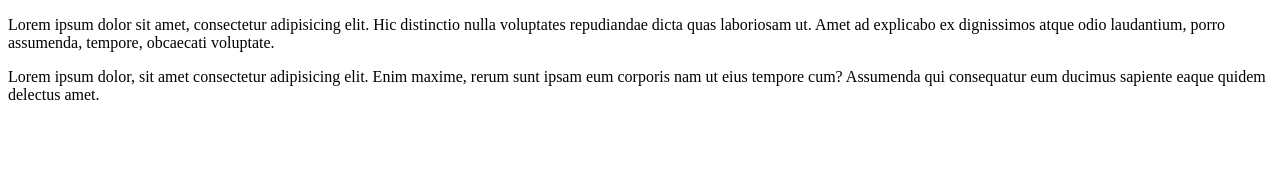
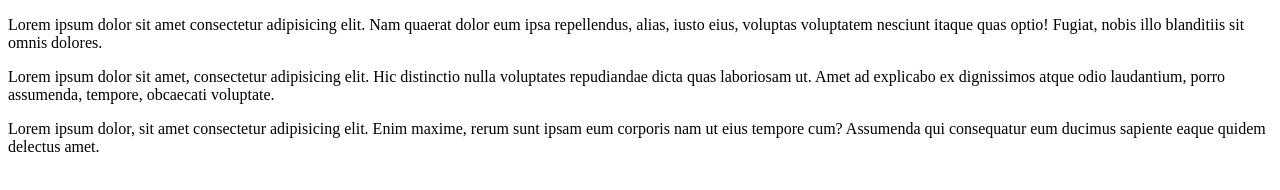
Before and after one commit to J-vijayalakshmi/HTMLandCSS, a plain HTML site: page index.html in a window 1280 px wide. Drawn offline with Linux system fonts and the light colour scheme.

Commit message:
3rd para

```diff
--- a/index.html
+++ b/index.html
@@ -7,6 +7,12 @@
   </head>
   <body>
     <div>
+      <p>
+        Lorem ipsum dolor sit amet consectetur adipisicing elit. Nam quaerat
+        dolor eum ipsa repellendus, alias, iusto eius, voluptas voluptatem
+        nesciunt itaque quas optio! Fugiat, nobis illo blanditiis sit omnis
+        dolores.
+      </p>
       <p>
         Lorem ipsum dolor sit amet, consectetur adipisicing elit. Hic distinctio
         nulla voluptates repudiandae dicta quas laboriosam ut. Amet ad explicabo
```
